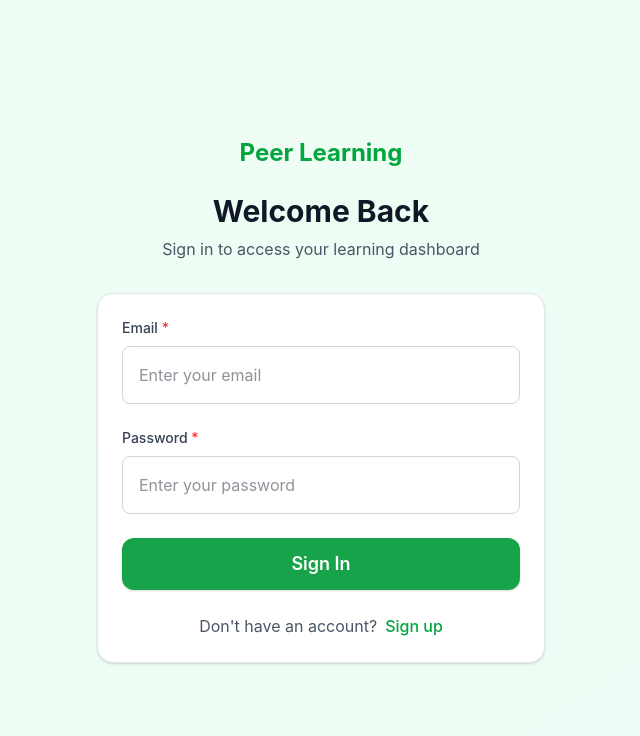
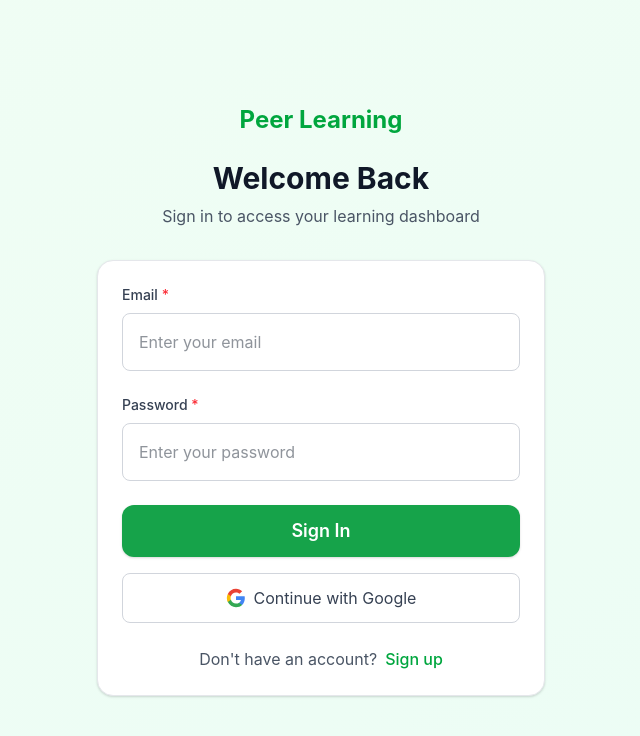
Before and after one commit to Bridgetamana/peer-mentor-match, a Next.js app: page /auth/signin in a window 1280 px wide. Shown: the top 736 px of the page, without its empty margins (319-959 px from the left). Built offline with nearby package versions, Linux system fonts and the light colour scheme.

Commit message:
feat: Add Google Sign-In functionality

```diff
--- /dev/null
+++ b/app/actions.js
@@ -0,0 +1,7 @@
+"use server"
+
+import { signIn } from "@/auth"
+
+export async function googleSignIn() {
+    await signIn("google")
+}
--- a/app/auth/signin/page.js
+++ b/app/auth/signin/page.js
@@ -3,6 +3,7 @@
 import { useState } from 'react';
 import Link from 'next/link';
 import { useRouter } from 'next/navigation';
+import { googleSignIn } from '../../actions';
 
 export default function SignIn() {
   const router = useRouter();
@@ -94,6 +95,24 @@
             </button>
           </form>
 
+          {/* Google Sign In Form */}
+          <div className="mt-4">
+            <form action={googleSignIn}>
+              <button
+                type="submit"
+                className="w-full flex items-center justify-center px-4 py-3 border border-gray-300 rounded-lg text-gray-700 bg-white hover:bg-gray-50 transition-colors"
+              >
+                <svg className="w-5 h-5 mr-2" viewBox="0 0 24 24">
+                  <path fill="#4285F4" d="M22.56 12.25c0-.78-.07-1.53-.2-2.25H12v4.26h5.92c-.26 1.37-1.04 2.53-2.21 3.31v2.77h3.57c2.08-1.92 3.28-4.74 3.28-8.09z" />
+                  <path fill="#34A853" d="M12 23c2.97 0 5.46-.98 7.28-2.66l-3.57-2.77c-.98.66-2.23 1.06-3.71 1.06-2.86 0-5.29-1.93-6.16-4.53H2.18v2.84C3.99 20.53 7.7 23 12 23z" />
+                  <path fill="#FBBC05" d="M5.84 14.09c-.22-.66-.35-1.36-.35-2.09s.13-1.43.35-2.09V7.07H2.18C1.43 8.55 1 10.22 1 12s.43 3.45 1.18 4.93l2.85-2.22.81-.62z" />
+                  <path fill="#EA4335" d="M12 5.38c1.62 0 3.06.56 4.21 1.64l3.15-3.15C17.45 2.09 14.97 1 12 1 7.7 1 3.99 3.47 2.18 7.07l3.66 2.84c.87-2.6 3.3-4.53 6.16-4.53z" />
+                </svg>
+                Continue with Google
+              </button>
+            </form>
+          </div>
+
           <div className="mt-6 text-center">
             <p className="text-gray-600">
               Don&apos;t have an account?
--- a/auth.js
+++ b/auth.js
@@ -1,4 +1,5 @@
 import NextAuth from "next-auth"
+import Google from "next-auth/providers/google"
 
 export const { handlers, signIn, signOut, auth } = NextAuth({
     providers: [Google],
```
